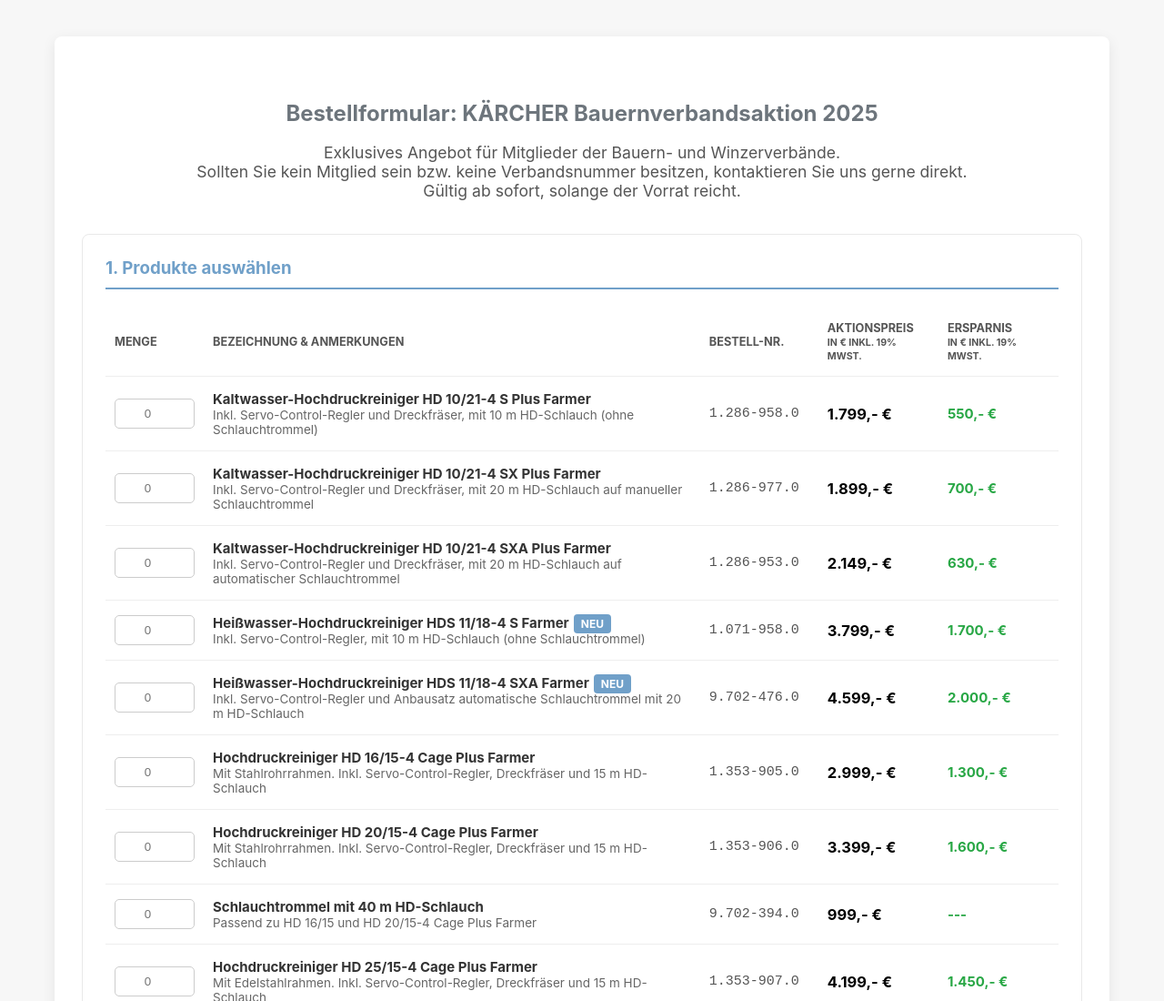
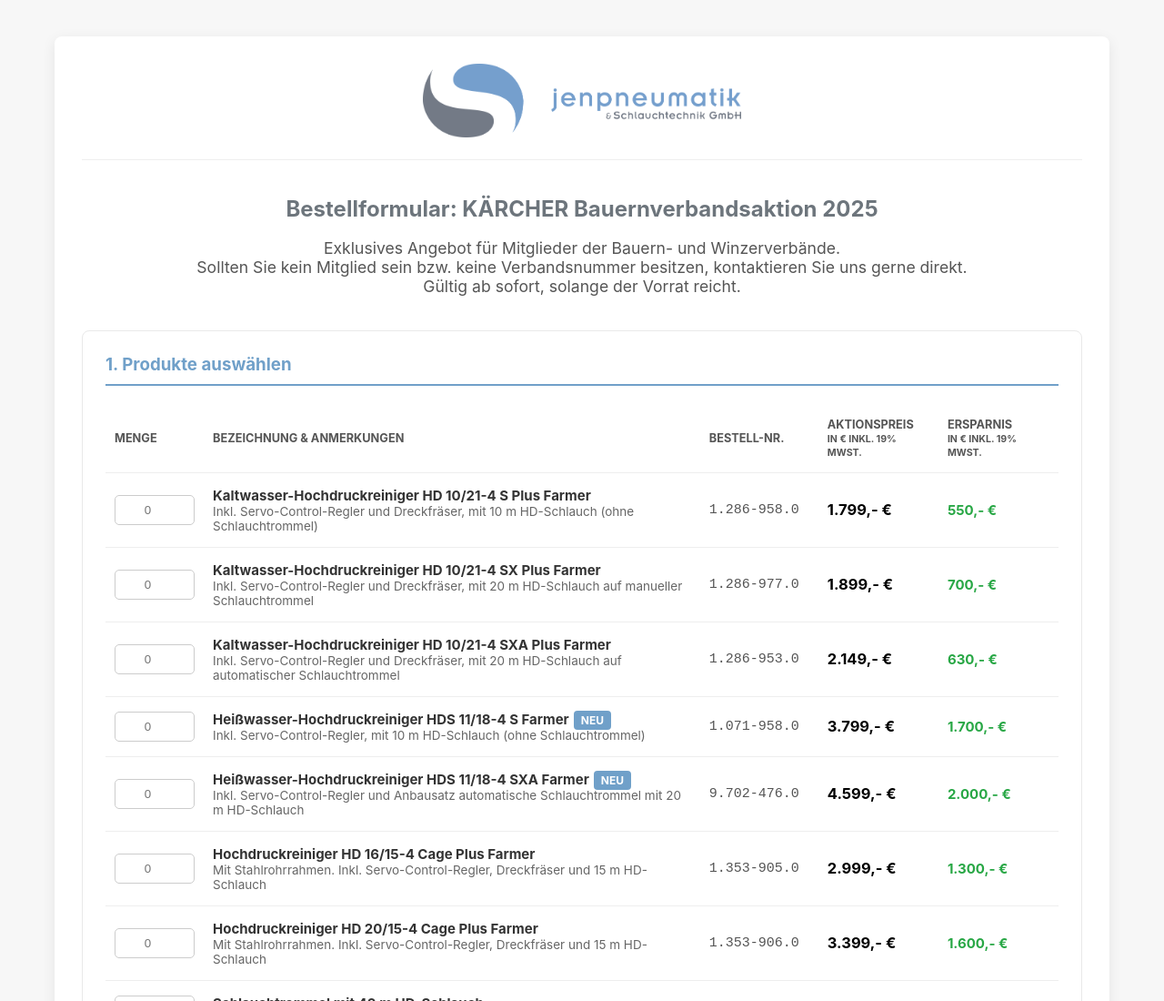
Before and after one commit to jenpneumatik/landingpage_kaercher-aktion_bv2025, a plain HTML site: page index.html in a window 1280 px wide. Shown: the top 1100 px of the page at 91% size. Drawn offline with Linux system fonts and the light colour scheme.

Commit message:
Update index.html

```diff
--- a/index.html
+++ b/index.html
@@ -118,6 +118,9 @@
 
     <div class="container">
 
+        <header class="header">
+            <img src="logo.png" alt="jenpneumatik &amp; Schlauchtechnik GmbH Logo">
+        </header>
 
         <section class="intro">
             <h2>Bestellformular: KÄRCHER Bauernverbandsaktion 2025</h2>
```
